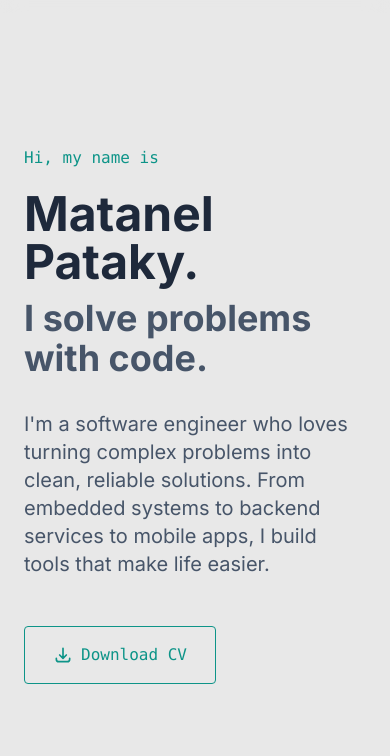
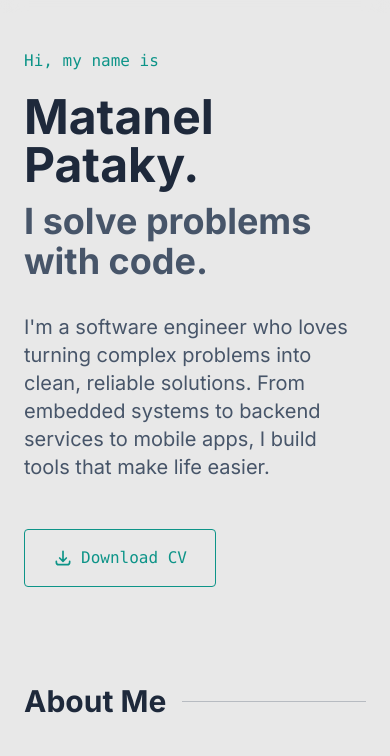
Before and after one commit to MatanelP/matanel.dev, an Astro site: page / in a window 390 px wide. Shown: the part 47-803 px from the top of the page. Built offline with nearby package versions, Linux system fonts and the light colour scheme; Astro itself is replaced by a stand-in of ours.

Commit message:
Fix mobile hero section spacing

```diff
--- a/src/pages/index.astro
+++ b/src/pages/index.astro
@@ -92,7 +92,7 @@ const skills = [
 
   <main class="px-6 lg:px-12">
     <!-- Hero Section -->
-    <section class="min-h-screen flex flex-col justify-center max-w-4xl mx-auto pt-20">
+    <section class="min-h-[70vh] md:min-h-screen flex flex-col justify-center max-w-4xl mx-auto pt-24 md:pt-20">
       <p class="text-[var(--accent)] mono mb-5 text-base md:text-lg">Hi, my name is</p>
       <h1 class="text-5xl md:text-7xl lg:text-8xl font-bold text-[var(--text-primary)] mb-3">
         Matanel Pataky.
```
